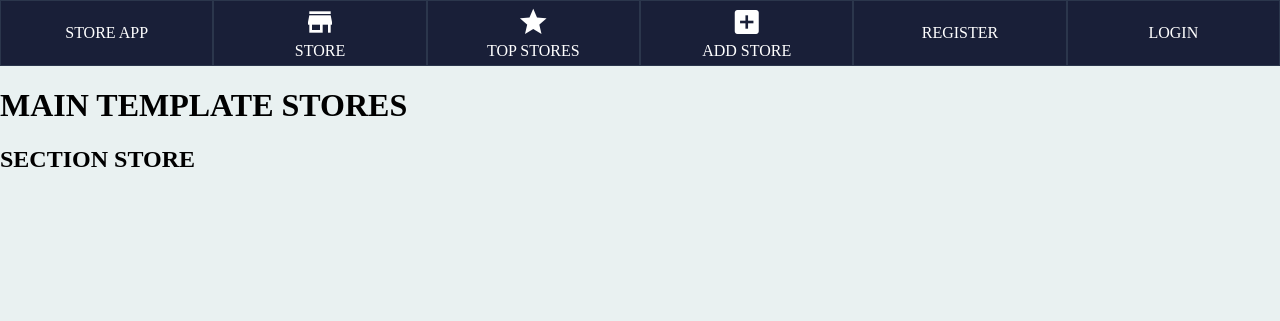
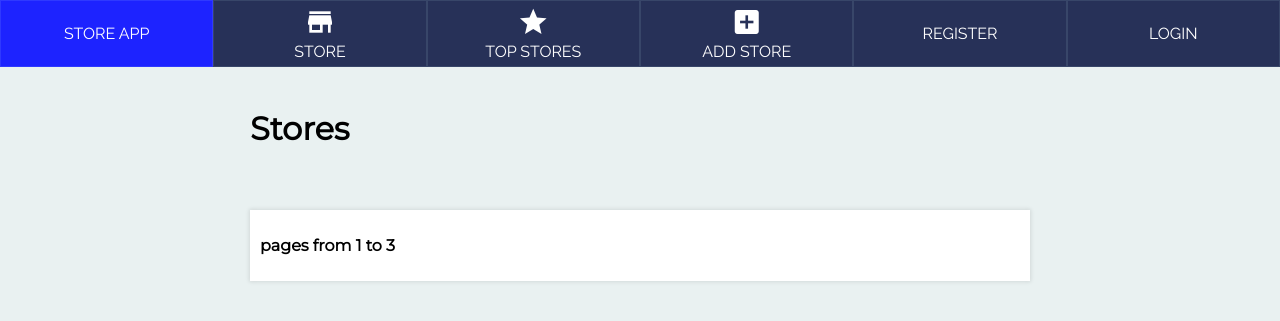
Before and after one commit to german9304/flask-app, a Python web app: template templates/stores/stores.html in a window 1280 px wide. Shown: the top 321 px of the page. Run offline with Jinja, Linux system fonts and the light colour scheme; the template is opened without the code that fills it, so the values that code supplies are empty.

Commit message:
store app

```diff
--- /dev/null
+++ b/static/stores.css
@@ -0,0 +1,75 @@
+#store{
+    display: flex;
+    flex-direction: column;
+    align-items:  center;
+    --font-store: 'Montserrat', sans-serif;
+  }
+  #store-products-section {
+      /* border: solid 1px gray; */
+      margin: 10px 0 0 0;
+  }
+  /* #store-products-section > * {
+   background: white;
+  } */
+
+  #store-products-section #stores-header {
+      font-size: 2rem;
+      font-family: var(--font-store);
+      font-weight: bolder;
+  }
+  #products {
+      display: grid;
+      grid-template-columns: repeat(3, 250px);
+      grid-gap: 15px;
+      /* border: solid 1px black; */
+      grid-auto-rows: 240px;
+  }
+
+  #products > * {
+    padding: 20px;
+    background: white;
+
+  }
+
+  .product {
+      display: flex;
+      flex-direction: column;
+      justify-content: space-between;
+      box-shadow: 0 0 4px 1px rgba(0, 0, 0, 0.1);
+      cursor: pointer;
+      border: none;
+  }
+  .product > * {
+    padding: 0;
+    /* border: solid 1px black; */
+  }
+  .pdct.content {
+    font-family: var(--font-store);
+  }
+
+  .pdct.content > * {
+      padding: 5px;
+      /* border: solid 1px red; */
+      margin: 0;
+  }
+
+  .product h1{
+    font-family: 'Archivo Black', sans-serif;
+    font-size: 1.6rem;
+    padding: 5px;
+    margin: 0;
+}
+
+#store-products-footer{
+    font-size: 2rem;
+    font-family: var(--font-store);
+    font-weight: bolder;
+}
+
+#store-products-footer{
+    background: white;
+    font-size: 1rem;
+    padding: 10px;
+    margin: 30px 0 0 0;
+    box-shadow: 0 0 4px 1px rgba(0, 0, 0, 0.1);
+}
--- a/static/style.css
+++ b/static/style.css
@@ -1,5 +1,9 @@
+
+@import url("stores.css");
+
 :root {
   --color-fontw: white;
+  --font-nav: 'Raleway', sans-serif;
 }
 * {
   box-sizing: border-box;
@@ -36,7 +40,10 @@ li {
   display: flex;
   /* justify-content: center; */
   /* align-items: center; */
-  background: rgb(25, 31, 56);
+  background: rgb(39, 49, 88);
+}
+#nav-list li:hover {
+  background: rgb(29, 35, 255);
 }
 .nav a {
   /* border: solid 1px red; */
@@ -52,6 +59,7 @@ li {
   /* border: solid 1px blue; */
   display: block;
   color: var(--color-fontw);
+  font-family: var(--font-nav);
 }
 
 .material-icons {
--- a/templates/base.html
+++ b/templates/base.html
@@ -8,6 +8,7 @@
       href="https://fonts.googleapis.com/icon?family=Material+Icons"
       rel="stylesheet"
     />
+    <link href="https://fonts.googleapis.com/css?family=Archivo+Black|Montserrat|Oswald|Raleway" rel="stylesheet">
     <link
       rel="stylesheet"
       href="{{ url_for('static', filename='style.css') }}"
--- a/templates/stores/stores.html
+++ b/templates/stores/stores.html
@@ -1,11 +1,25 @@
 {% extends 'base.html' %}
 
 {% block main %}
-  <h1>MAIN TEMPLATE STORES</h1>
+<article id="store">
+    <section id="store-products-section">
+        <h1 id="stores-header">Stores</h1>
+        <section id="products">
+          {% for product in products %}
+            <section class="product">
+              <h1 class="product-section-header">{{product.product}}</h1>
+              <section class="pdct content">
+                 <p class="information">{{product.information}}</p>
+                 <p class="qty">{{product.qty}}</p>
+              </section>
+            </section>
+          {% endfor %}
+        </section>
+        <footer id="store-products-footer">
+            <section id="store-secton">
+                <p>pages from 1 to 3</p>
+            </section>
+        </footer>
+    </section>
+  </article>
 {% endblock %}
-
-{% block section %}
-<section id="store-secton">
-    <h1>SECTION STORE </h1>
-</section>
-{% endblock %}
--- a/views/stores.py
+++ b/views/stores.py
@@ -1,6 +1,7 @@
 from flask import (
     Blueprint, request, render_template
 )
+from .data import PRODUCTS
 
 """Init flask blue print"""
 storesBp = Blueprint('stores', __name__)
@@ -9,7 +10,10 @@ storesBp = Blueprint('stores', __name__)
 @storesBp.route('/stores/')
 def stores():
     """Route for stores."""
-    return render_template('stores/stores.html')
+    context = {
+        'products': PRODUCTS
+    }
+    return render_template('stores/stores.html', **context)
 
 @storesBp.route('/create-store/')
 def create_store():
```
Also changed, not shown: views/data.py (added, +20 -0 lines), models/products.py (line endings or trailing spaces).
